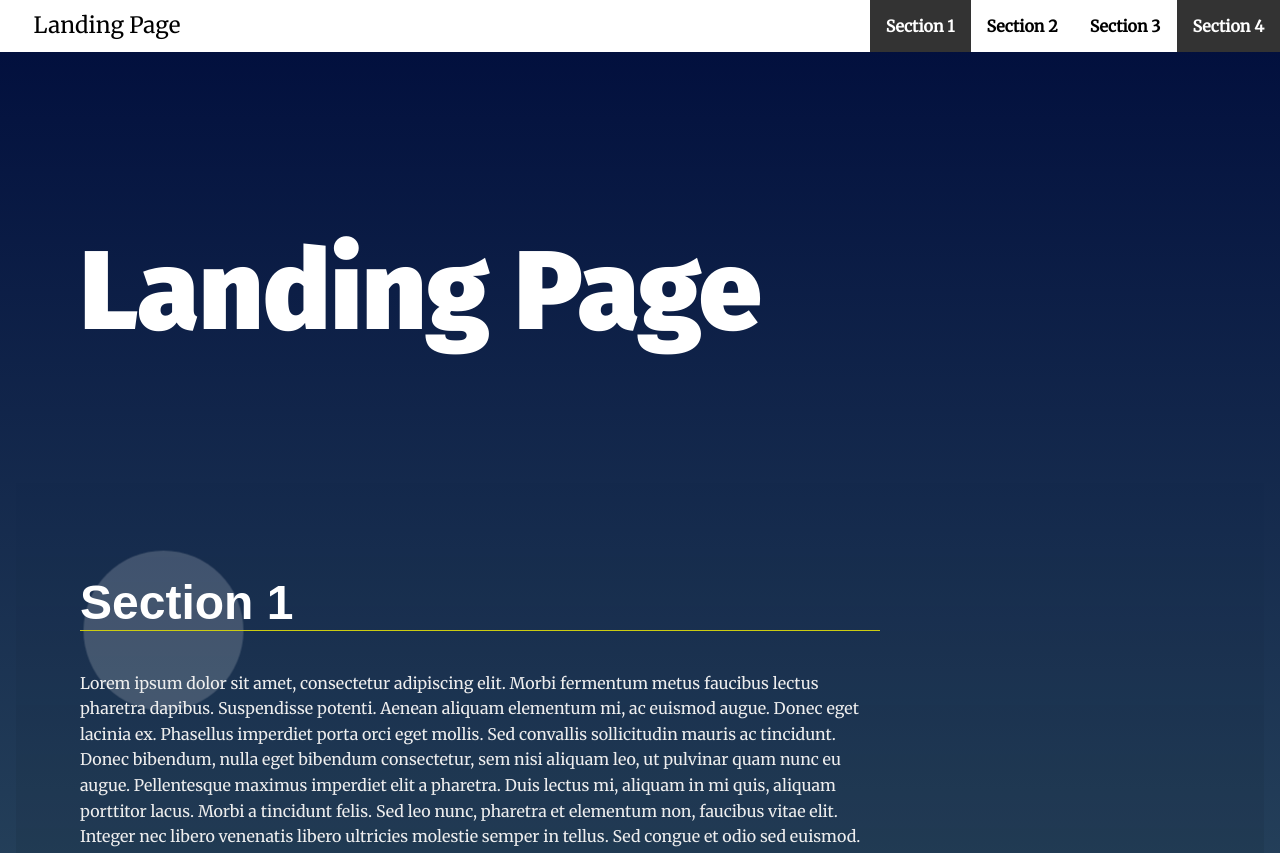
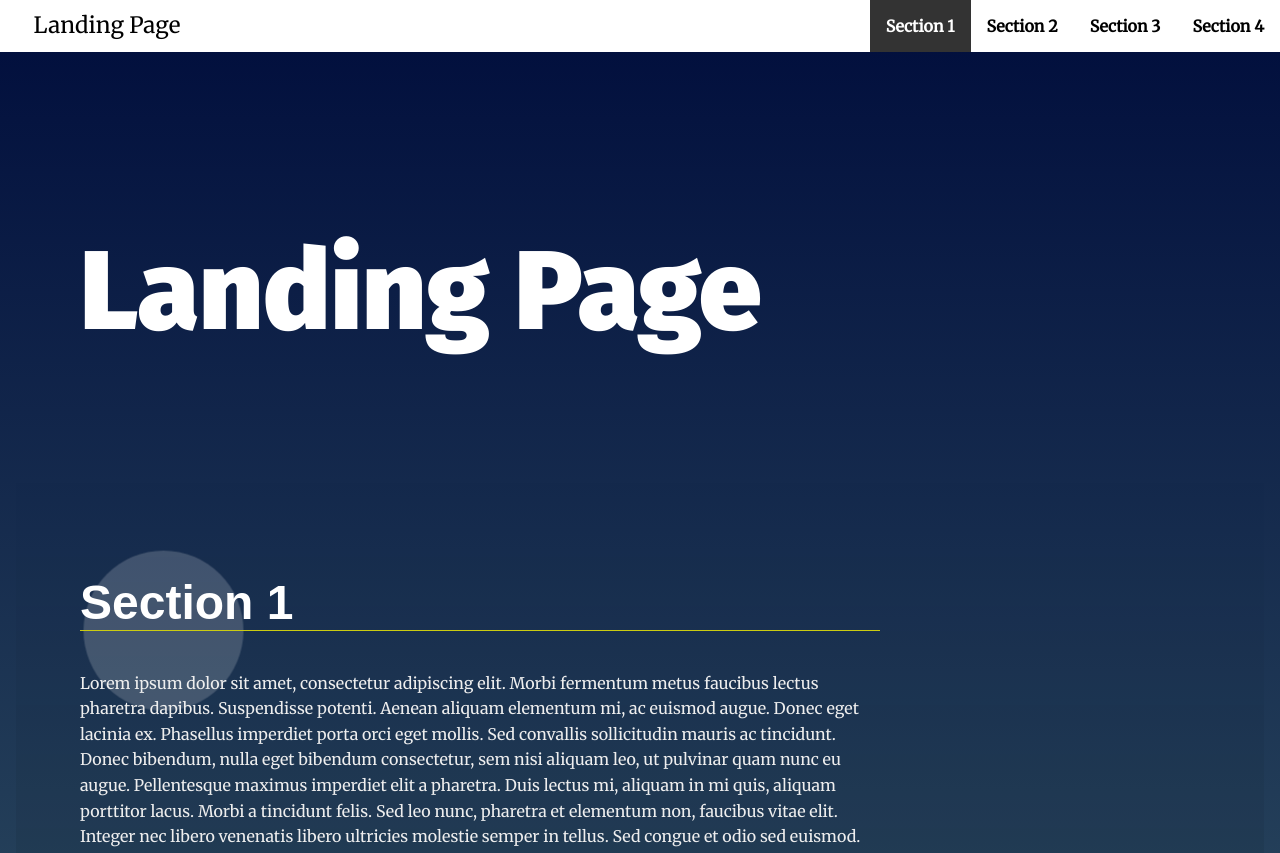
Before and after one commit to Ibraam-Nashaat/Landing-Page, a plain HTML site: page index.html in a window 1280 px wide. Shown: the top 853 px of the page. Drawn offline with Linux system fonts and the light colour scheme.

Commit message:
Added some comments

```diff
--- a/css/styles.css
+++ b/css/styles.css
@@ -279,7 +279,7 @@ section.your-active-class .landing__container::after {
     }
 
 
-    #navbar__list.active {
+    #navbar__list.active-button {
         display: flex;
 
     }
--- a/js/app.js
+++ b/js/app.js
@@ -13,33 +13,21 @@
  *
 */
 
-/**
- * Comments should be present at the beginning of each procedure and class.
- * Great to have comments before crucial code sections within the procedure.
-*/
 
-/**
- * Define Global Variables
- *
-*/
-
-
-/**
- * End Global Variables
- * Start Helper Functions
- *
-*/
+//buildNavBar funtion builds the navigation bar dynamically on adding new section
 function buildNAvBar(){
     const sectionList=document.querySelectorAll('section');
-    let navList=[];
+    let navList=[]; //contains the sections that will be displayed on the navigation bar
+     // adds the section name to the navigation list using the data-nav value written in html
     for(let i=0;i<sectionList.length;i++)
         navList.push(sectionList[i].dataset.nav);
-    let fragment=document.createDocumentFragment();
+    let fragment=document.createDocumentFragment(); //Creates a document fragment to add the navBar elements to
     for(let i=0;i<navList.length;i++){
         const newA=document.createElement('a');
         const newli=document.createElement('li');
-        newA.textContent=navList[i];
-        newA.href='#section'+(i+1);
+        newA.textContent=navList[i]; // adds the text content of the listed items
+        newA.href='#section'+(i+1); //adds the href of the sections to scroll to anchor upon click
+        //Sets the first section as the default initial active section
         if(i==0)
             newA.classList.add('active');
         newli.appendChild(newA);
@@ -48,46 +36,68 @@ function buildNAvBar(){
     document.querySelector("#navbar__list").appendChild(fragment);
 }
 
+//scrollToSection scrolls to the clicked section smoothly
 function scrollToSection(){
     document.querySelectorAll("#navbar__list li a").forEach(function(anc){
         anc.addEventListener("click", function(e){
-            e.preventDefault();
-            document.querySelector(this.getAttribute('href')).scrollIntoView({behavior:"smooth"});
+            e.preventDefault(); //prevents the default behaviour of jumping to the clicked section
+            document.querySelector(this.getAttribute('href')).scrollIntoView({behavior:"smooth"}); //scrolls smoothly to section upon click
         })
     })
 }
 
+//setActiveSection sets the active section and highlights the active section in navBar
 function setActiveSection(){
 var sections = document.querySelectorAll("section");
+//the function is executed on scrolling to set the current active section in navBar and sections
 addEventListener('scroll',function () {
+  //gets the height from the top of the page to the current point
   var scrollPosition = document.documentElement.getBoundingClientRect().top;
+  /*detects the current scrolling position relative to the page
+    to highlight the current active section in navbar  */
   sections.forEach((section) => {
+    //if the current scrolling position is at the beginning of the page before any section
+    //then it sets the first section as the default active section
     if(Math.abs(scrollPosition) < sections[0].offsetTop){
-      sections[0].classList.add("your-active-class");
-      document.querySelector(`#navbar__list li a[href="#${sections[0].attributes.id.value}"]`).classList.add("active");
+      removeAllActiveClasses();
+      addActiveClass (sections[0]);
     }
+    //Otherwise it sets the current section as the active section
     else if (Math.abs(scrollPosition) >= section.offsetTop- section.offsetHeight * 0.35  &&
     Math.abs(scrollPosition) <section.offsetTop + section.offsetHeight- section.offsetHeight * 0.35 ) {
-      section.classList.add("your-active-class");
-      document.querySelector(`#navbar__list li a[href="#${section.attributes.id.value}"]`).classList.add("active");
+      removeAllActiveClasses();
+      addActiveClass (section);
     }
-    else {
-        section.classList.remove("your-active-class");
-        document.querySelector(`#navbar__list li a[href="#${section.attributes.id.value}"]`).classList.remove("active");
-    }
+
   });
 });
 }
-/**
- * End Helper Functions
- * Begin Main Functions
- *
-*/
+
+// A helper function to remove active section class from all sections and from the navbar
+function removeAllActiveClasses() {
+  document.querySelectorAll("#navbar__list li a").forEach((el) => {
+    el.classList.remove("active");
+  });
+  document.querySelectorAll("section").forEach(function(sec){
+    sec.classList.remove("your-active-class");
+  })
+};
+
+//A helper function to set the current section as the active section in the navBar and current section
+function addActiveClass (sec){
+  let selector = `#navbar__list li a[href="#${sec.attributes.id.value}"]`;
+  document.querySelector(selector).classList.add("active");
+  sec.classList.add("your-active-class");
+};
+
+//toggleButtonMenu toggles the active-button class in response of drop-down menu click
+//toggling of active-button class will result in displaying or vanishing of the drop-down navBar menu in small screen sizes
 function toggleButtonMenu(){
   const toggleButton = document.getElementsByClassName('toggle-button')[0];
   const navbarLinks = document.querySelector("#navbar__list");
+
   toggleButton.addEventListener('click', () => {
-    navbarLinks.classList.toggle('active');
+    navbarLinks.classList.toggle('active-button');
   })
 }
 // build the nav
@@ -99,14 +109,5 @@ setActiveSection();
 // Scroll to anchor ID using scrollTO event
 scrollToSection()
 
-/**
- * End Main Functions
- * Begin Events
- *
-*/
+// toggles the active-button section in responsive mode
 toggleButtonMenu();
-// Build menu
-
-// Scroll to section on link click
-
-// Set sections as active
```
